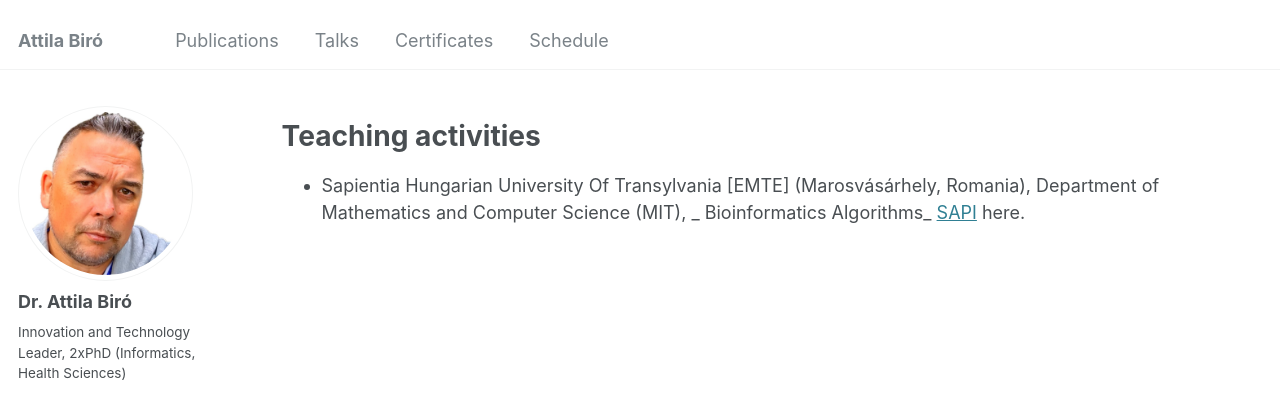
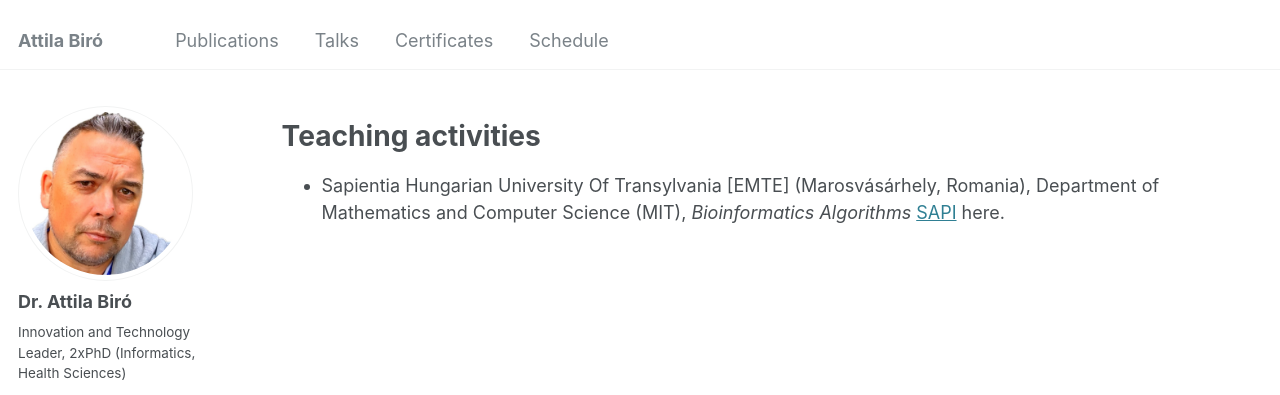
Before and after one commit to biroka/biroka.github.io, a Jekyll site: the page built from _pages/teaching.md, in a window 1280 px wide. Shown: the top 395 px of the page. Built offline with Jekyll 4.4.1, drawn with Linux system fonts in a browser that asks for light colours; some web fonts are replaced.

```diff
--- a/_pages/teaching.md
+++ b/_pages/teaching.md
@@ -7,4 +7,4 @@ author_profile: true
 
 Teaching activities
 ======
-* Sapientia Hungarian University Of Transylvania [EMTE] (Marosvásárhely, Romania), Department of Mathematics and Computer Science (MIT), _ Bioinformatics Algorithms_ <a target="_new" href="https://ms.sapientia.ro/"> SAPI</a> here.
+* Sapientia Hungarian University Of Transylvania [EMTE] (Marosvásárhely, Romania), Department of Mathematics and Computer Science (MIT), _Bioinformatics Algorithms_ <a target="_new" href="https://ms.sapientia.ro/"> SAPI</a> here.
```
